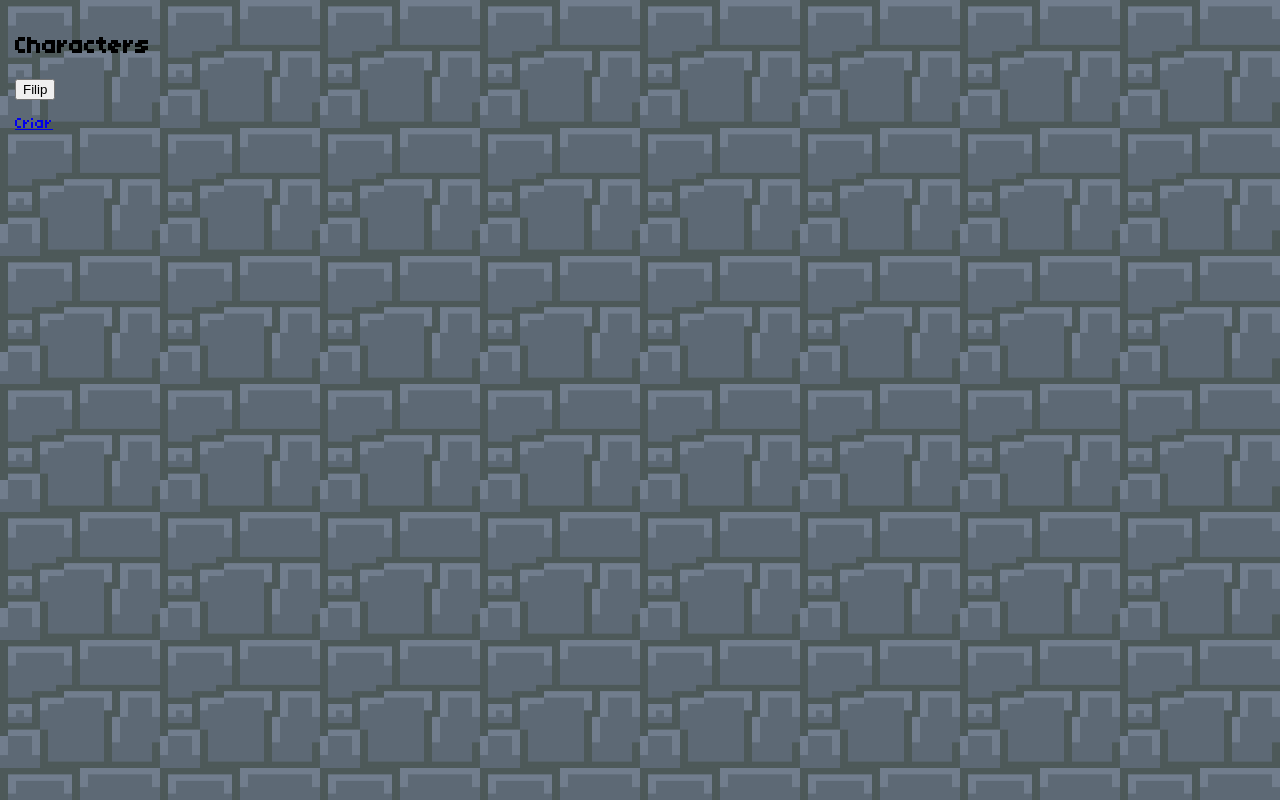
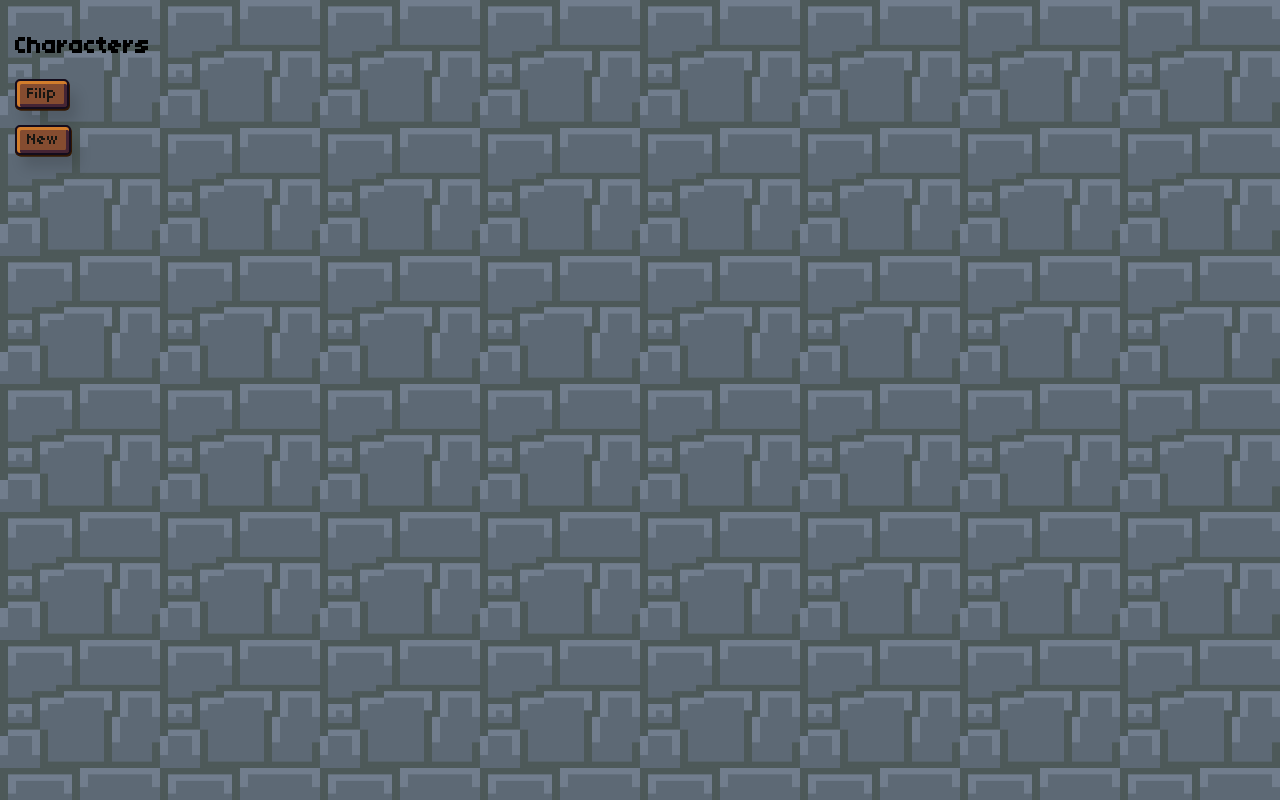
Before and after one commit to mateusKoppe/rpg-on-the-table, a Vue app: page / in a window 1280 px wide. Built offline with nearby package versions, Linux system fonts and the light colour scheme.

Commit message:
Change buttons style

```diff
--- a/src/components/CharacterCreate.vue
+++ b/src/components/CharacterCreate.vue
@@ -33,18 +33,21 @@
     </keep-alive>
 
     <div>
-      <button
+      <VButton
+        text="prev"
         v-if="!isFirstStep"
         @click="stepPrev"
-      >prev</button>
-      <button
+      />
+      <VButton
+        text="next"
         v-if="!isLastStep"
         @click="stepNext"
-      >next</button>
-      <button
+      />
+      <VButton
+        text="done"
         v-if="isLastStep"
         @click="done"
-      >done</button>
+      />
     </div>
 
     <pre>{{character}}</pre>
--- a/src/components/CharacterList.vue
+++ b/src/components/CharacterList.vue
@@ -2,10 +2,17 @@
 <div>
   <h2>Characters</h2>
   <div v-for="(character, index) in characters" :key="index">
-    <button @click="selectCharacter(character)">{{character.name}}</button>
+    <VButton
+      :text="character.name"
+      @click="selectCharacter(character)"
+    />
   </div>
   <br>
-  <router-link :to="{name: 'CharacterCreate'}">Criar</router-link>
+  <router-link :to="{name: 'CharacterCreate'}">
+    <VButton
+      text="New"
+    />
+  </router-link>
 </div>
 </template>
 
```
